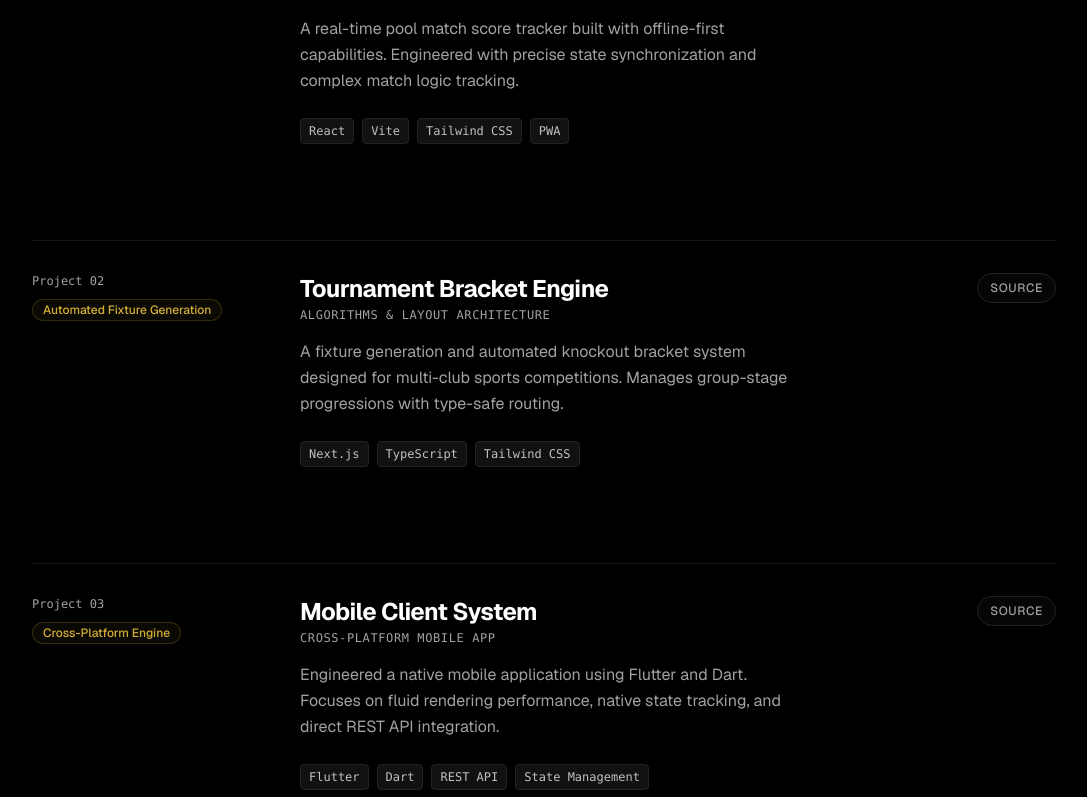
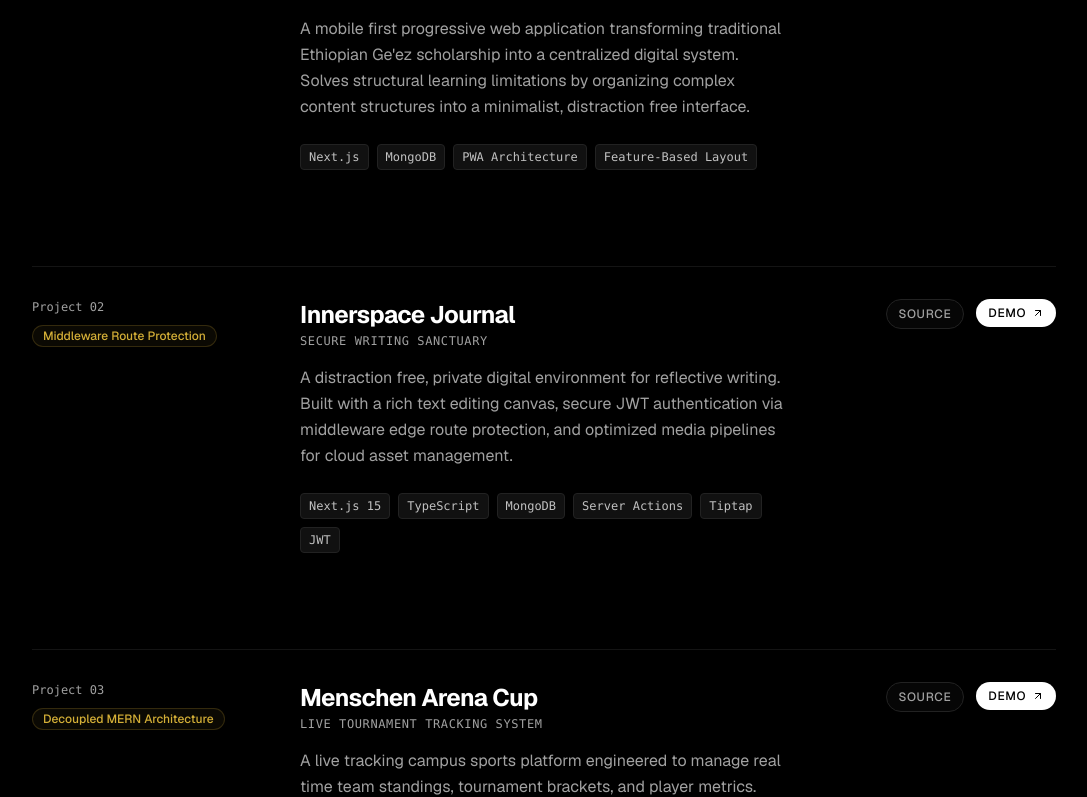
Before and after one commit to Hena-yaris/portfolio-2, a Next.js app: page / in a window 1280 px wide. Shown: the part 1957-2754 px from the top of the page, without its empty margins (96-1183 px from the left). Built offline with nearby package versions, Linux system fonts and the light colour scheme.

Commit message:
feat: complete unified  architecture  and dynamic project data

```diff
--- a/src/data/projects.ts
+++ b/src/data/projects.ts
@@ -1,4 +1,3 @@
-
 
 export interface Project {
   id: string;
@@ -16,37 +15,75 @@ export interface Project {
 export const projectsData: Project[] = [
   {
     id: "01",
-    title: "RackUp",
-    tagline: "Progressive Web Application",
+    title: "Pawlos Online Qine Bet",
+    tagline: "Mobile First PWA Learning Platform",
     description:
-      "A real-time pool match score tracker built with offline-first capabilities. Engineered with precise state synchronization and complex match logic tracking.",
-    tags: ["React", "Vite", "Tailwind CSS", "PWA"],
-    metric: "Offline Sync Engine",
+      "A mobile first progressive web application transforming traditional Ethiopian Ge'ez scholarship into a centralized digital system. Solves structural learning limitations by organizing complex content structures into a minimalist, distraction free interface.",
+    tags: ["Next.js", "MongoDB", "PWA Architecture", "Feature-Based Layout"],
+    metric: "Mobile First PWA Layer",
     links: {
-      github: "https://github.com/Hena-yaris",
+      github: "https://github.com/Hena-yaris/pawlos-kinebet-case-study",
+      live: "https://www.pawloskinebet.com/",
     },
   },
+
   {
     id: "02",
-    title: "Tournament Bracket Engine",
-    tagline: "Algorithms & Layout Architecture",
+    title: "Innerspace Journal",
+    tagline: "Secure Writing Sanctuary",
     description:
-      "A fixture generation and automated knockout bracket system designed for multi-club sports competitions. Manages group-stage progressions with type-safe routing.",
-    tags: ["Next.js", "TypeScript", "Tailwind CSS"],
-    metric: "Automated Fixture Generation",
+      "A distraction free, private digital environment for reflective writing. Built with a rich text editing canvas, secure JWT authentication via middleware edge route protection, and optimized media pipelines for cloud asset management.",
+    tags: [
+      "Next.js 15",
+      "TypeScript",
+      "MongoDB",
+      "Server Actions",
+      "Tiptap",
+      "JWT",
+    ],
+    metric: "Middleware Route Protection",
     links: {
-      github: "https://github.com/Hena-yaris",
+      github: "https://github.com/Hena-yaris/innerspace-journal",
+      live: "https://innerspace-journal.vercel.app/",
     },
   },
 
   {
     id: "03",
-    title: "Mobile Client System",
-    tagline: "Cross-Platform Mobile App",
+    title: "Menschen Arena Cup",
+    tagline: "Live Tournament Tracking System",
     description:
-      "Engineered a native mobile application using Flutter and Dart. Focuses on fluid rendering performance, native state tracking, and direct REST API integration.",
-    tags: ["Flutter", "Dart", "REST API", "State Management"],
-    metric: "Cross-Platform Engine",
+      "A live tracking campus sports platform engineered to manage real time team standings, tournament brackets, and player metrics. Features an interactive fan match prediction engine running on a decoupled, high performance architecture.",
+    tags: [
+      "React",
+      "Vite",
+      "Node.js",
+      "Express",
+      "MongoDB Atlas",
+      "Tailwind CSS",
+    ],
+    metric: "Decoupled MERN Architecture",
+    links: {
+      github: "https://github.com/Hena-yaris/menschen-arena-cup",
+      live: "https://menschenarena.netlify.app/",
+    },
+  },
+
+  {
+    id: "04",
+    title: "FluentForge",
+    tagline: "Active Build // Mobile Architecture",
+    description:
+      "An intelligent, mobile first language retention platform engineered with Flutter and Dart. Implements an active Spaced Repetition System (SRS) using the SM-2 algorithmic engine, local Hive state caching, and native device speech pipelines (TTS/STT).",
+    tags: [
+      "Flutter",
+      "Dart",
+      "Riverpod",
+      "Hive DB",
+      "SM-2 Algorithm",
+      "Next.js API",
+    ],
+    metric: "SM-2 Algorithmic Retention Engine",
     links: {
       github: "https://github.com/Hena-yaris",
     },
--- a/src/sections/hero/Hero.tsx
+++ b/src/sections/hero/Hero.tsx
@@ -59,9 +59,14 @@ export default function Hero() {
 
           <motion.div
             variants={itemVariants}
+            onClick={() =>
+              document
+                .getElementById("works")
+                ?.scrollIntoView({ behavior: "smooth" })
+            }
             className="flex items-center justify-center gap-4 pt-4"
           >
-            <Button  size="lg" className="flex items-center gap-2 group">
+            <Button size="lg" className="flex items-center gap-2 group">
               Explore Work
               <ArrowDownRight
                 size={16}
```
